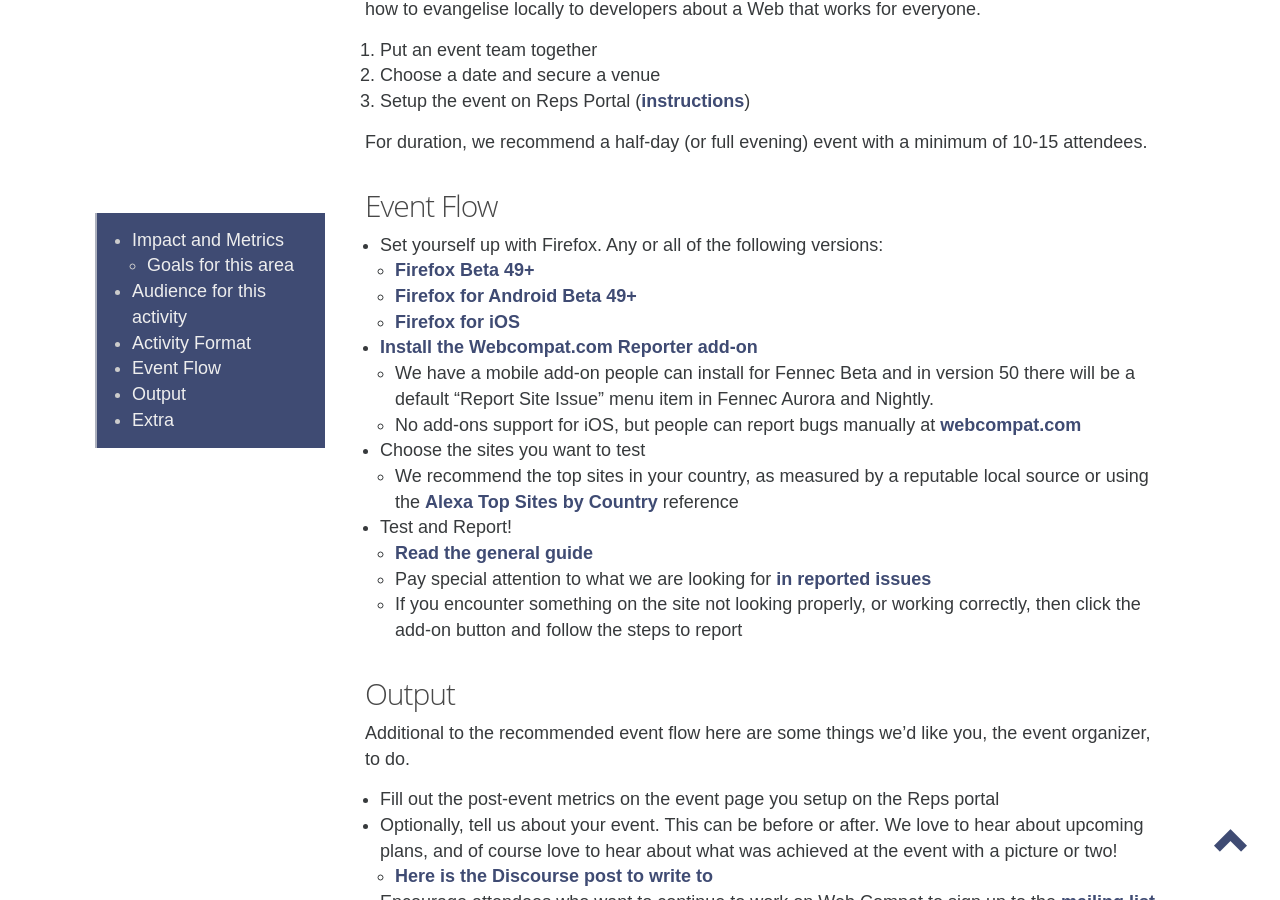
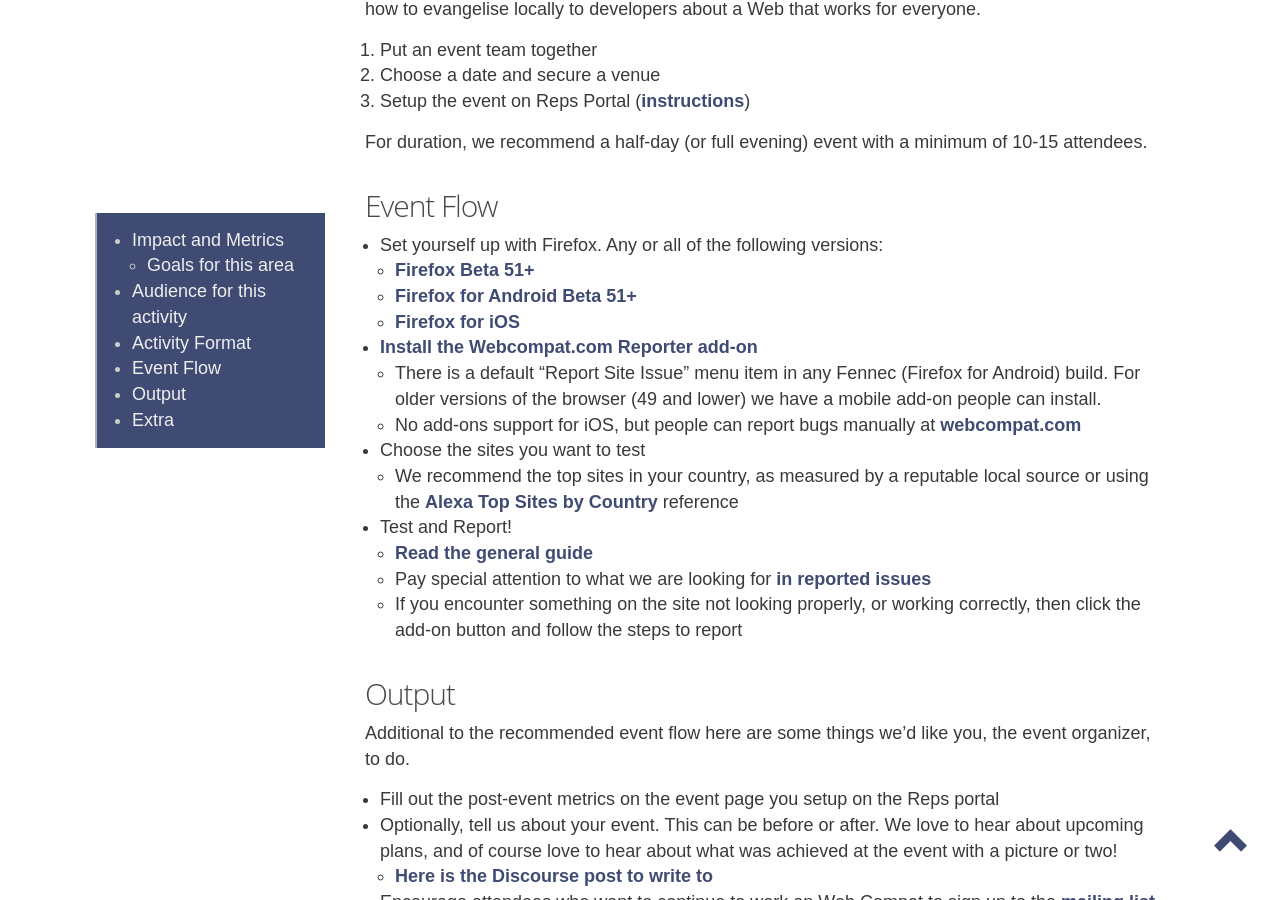
Before and after one commit to mozilla/activate.mozilla.community, a Jekyll site: the page built from _pages/webcompat-sprint.md, in a window 1280 px wide and 900 px high, scrolled down 1046 px. Built offline with Jekyll 4.4.1, drawn with Linux system fonts in a browser that asks for light colours; some web fonts are replaced.

Commit message:
small correction

```diff
--- a/_pages/webcompat-sprint.md
+++ b/_pages/webcompat-sprint.md
@@ -48,11 +48,11 @@
 ## Event Flow
 
 * Set yourself up with Firefox. Any or all of the following versions:
-    * [Firefox Beta 49+](https://www.mozilla.org//firefox/channel/)
-    * [Firefox for Android Beta 49+](https://www.mozilla.org//firefox/channel/)
+    * [Firefox Beta 51+](https://www.mozilla.org//firefox/channel/desktop/)
+    * [Firefox for Android Beta 51+](https://www.mozilla.org//firefox/channel/android/)
     * [Firefox for iOS](https://www.mozilla.org/firefox/ios/)
 * [Install the Webcompat.com Reporter add-on](https://addons.mozilla.org/addon/webcompatcom-reporter?src=external-activatewebcompat1)
-    * We have a mobile add-on people can install for Fennec Beta and in version 50 there will be a default "Report Site Issue" menu item in Fennec Aurora and Nightly.
+    * There is a default "Report Site Issue" menu item in any Fennec (Firefox for Android) build. For older versions of the browser (49 and lower) we have a mobile add-on people can install.
     * No add-ons support for iOS, but people can report bugs manually at [webcompat.com](https://webcompat.com)
 * Choose the sites you want to test
     * We recommend the top sites in your country, as measured by a reputable local source or using the [Alexa Top Sites by Country](http://www.alexa.com/topsites/countries) reference
```
